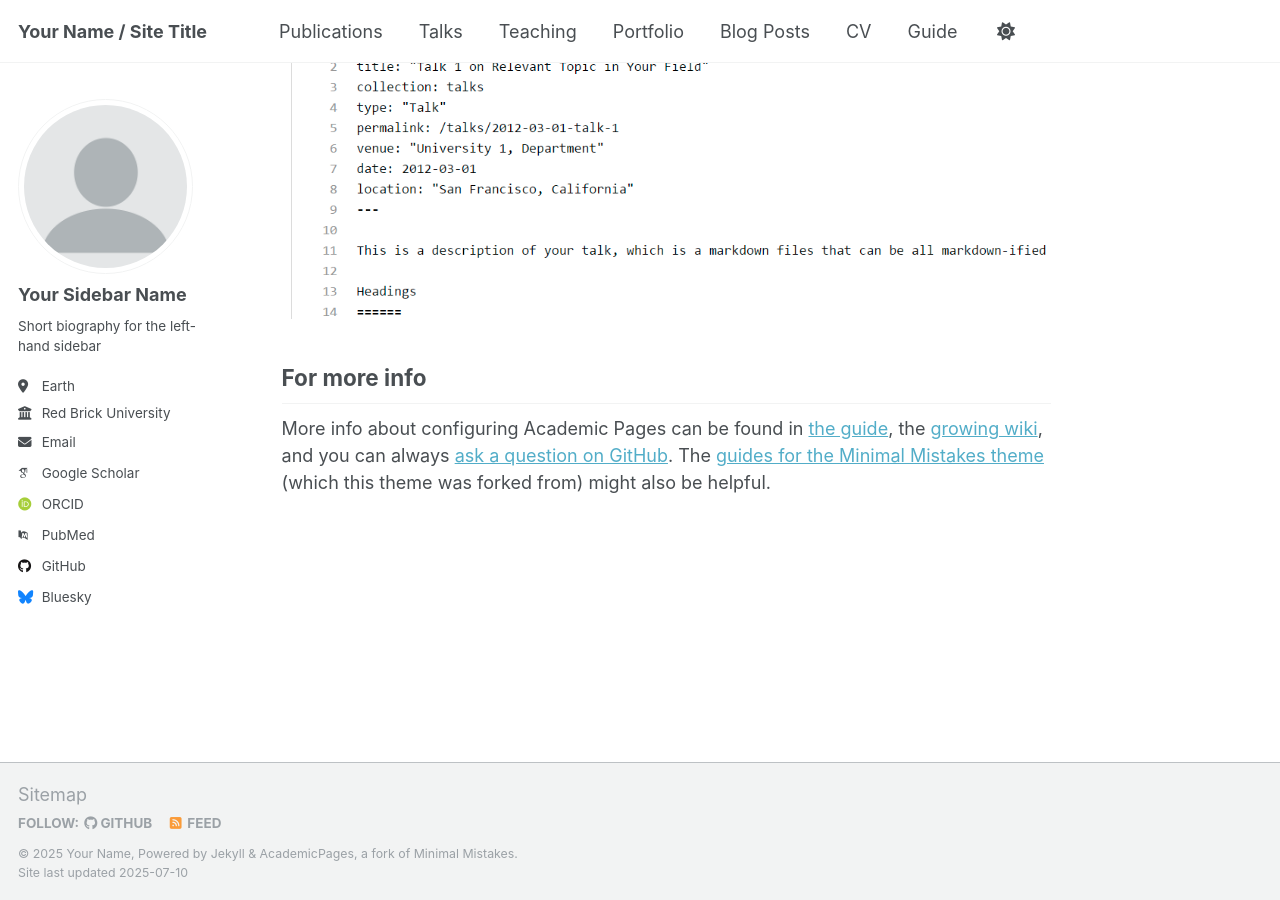
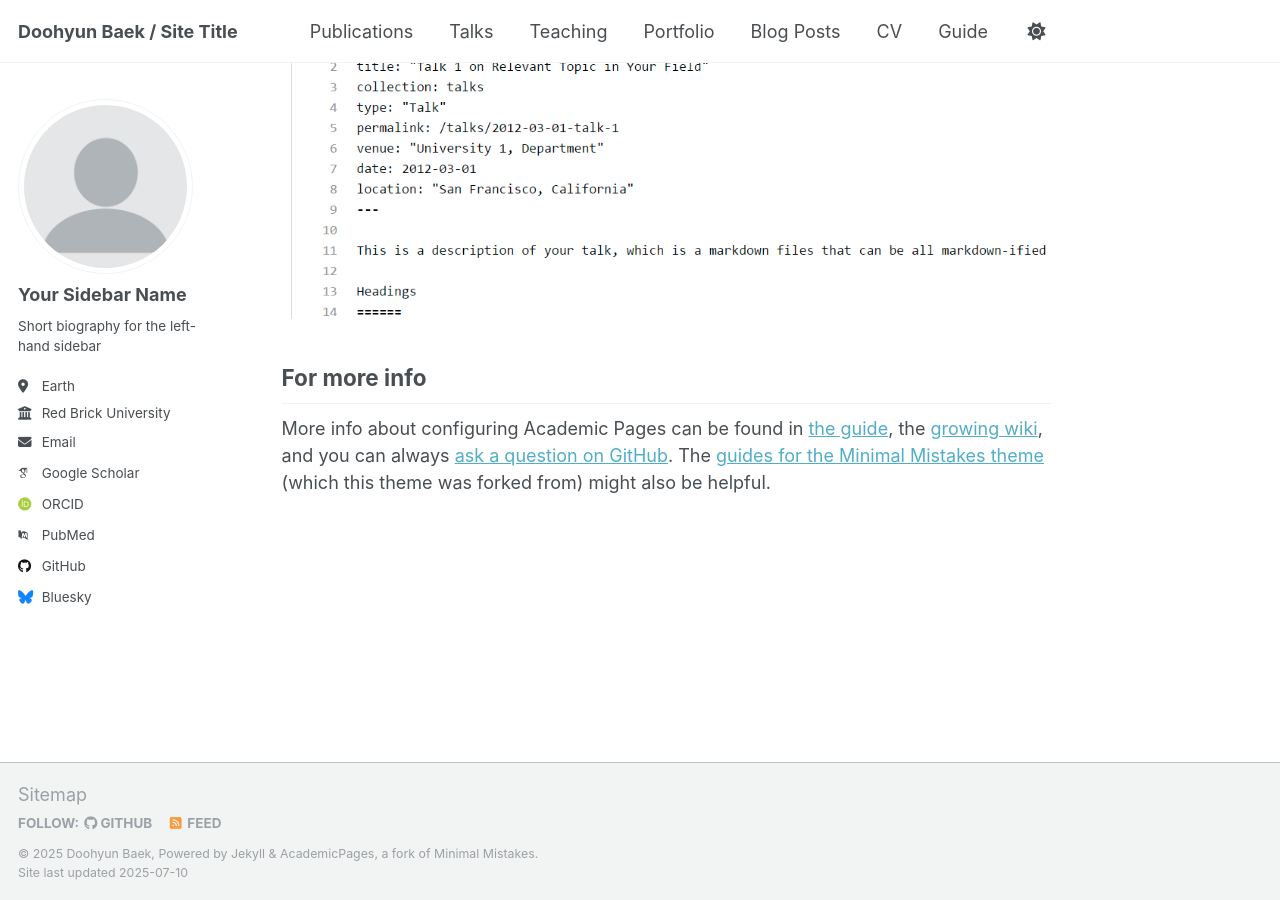
Before and after one commit to Doohyun37/DoohyunBaek, a Jekyll site: the page built from _pages/about.md, in a window 1280 px wide and 900 px high, scrolled down 2880 px. Built offline with Jekyll 4.4.1, drawn with Linux system fonts in a browser that asks for light colours; some web fonts are replaced; a script that is not in the unit is left out.

Commit message:
Update _config.yml

```diff
--- a/_config.yml
+++ b/_config.yml
@@ -8,11 +8,11 @@
 
 # Basic Site Settings
 locale                   : "en-US"
-site_theme               : "default"
-title                    : "Your Name / Site Title"
+site_theme               : "Organic Chemistry"
+title                    : "Doohyun Baek / Site Title"
 title_separator          : "-"
-name                     : &name "Your Name"
-description              : &description "personal description"
+name                     : &name "Doohyun Baek"
+description              : &description "Organic Chemistry"
 url                      : https://academicpages.github.io # the base hostname & protocol for your site e.g. "https://[your GitHub username].github.io" or if you already have some other page hosted on Github then use "https://[your GitHub username].github.io/[Your Repo Name]"
 baseurl                  : "" # the subpath of your site, e.g. "/blog"
 repository               : "academicpages/academicpages.github.io"
```
